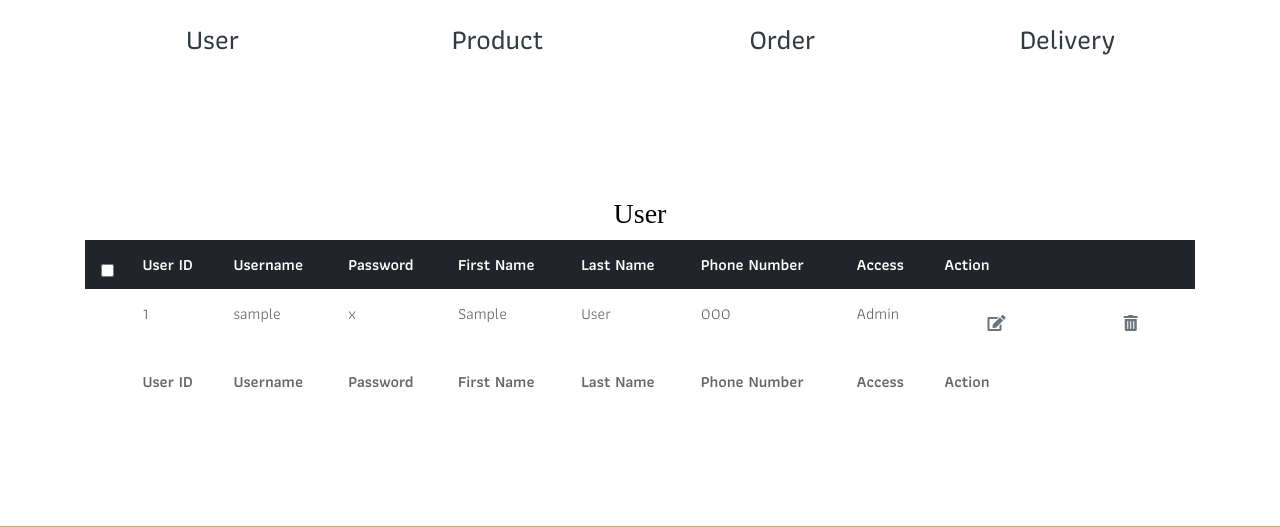
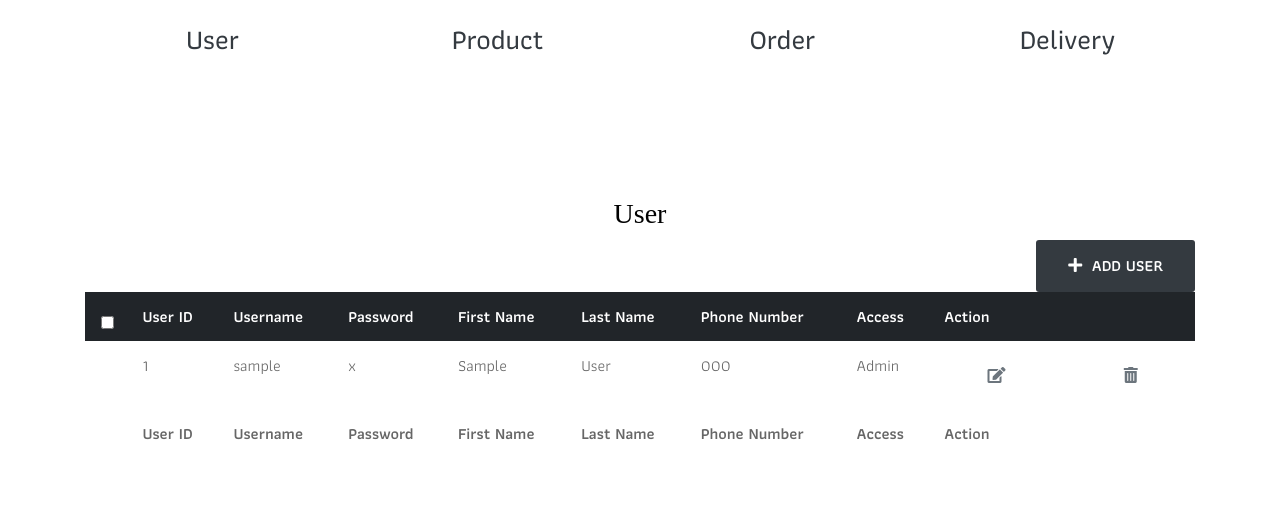
Before and after one commit to norrisasd/OnlineFoodOrderingSystem, a Django app: page /dashboard in a window 1280 px wide. Shown: the part 787-1314 px from the top of the page. Run offline with Django 3.2, Linux system fonts and the light colour scheme; tables that the repository leaves empty hold one stand-in row (values such as "Sample post"); some libraries are stand-ins or nearby versions; some web fonts are replaced.

Commit message:
form for user

```diff
--- a/OnlineFoodOrderingSystem/YamiFood/forms.py
+++ b/OnlineFoodOrderingSystem/YamiFood/forms.py
@@ -4,7 +4,7 @@ from .models import *
 class UserForm(forms.ModelForm):
     class meta:
         model = User
-        fields = '__all__'
+        fields = ('username','password','first_name','lastname','phone_number')
 
 class ProductForm(forms.ModelForm):
     class meta:
--- a/OnlineFoodOrderingSystem/YamiFood/templates/pages/dashboard.html
+++ b/OnlineFoodOrderingSystem/YamiFood/templates/pages/dashboard.html
@@ -66,6 +66,10 @@
 				<div class="col-lg-12">
 					<div class="heading-title text-center">
 						<h2>User</h2>
+						<div class="text-right">
+							<a class="btn btn-dark text-right" href="signup"><i
+								class="fas fa-plus"></i>&nbsp Add User</a>
+						</div>
 						<table id="dataTable" class="table table-borderless table-hover">
 							<thead class="thead-dark">
 								<tr>
@@ -139,6 +143,10 @@
 				<div class="col-lg-12">
 					<div class="heading-title text-center">
 						<h2>Product</h2>
+						<div class="text-right">
+							<a class="btn btn-dark text-right" href="menu"><i
+								class="fas fa-plus"></i>&nbsp Add Product</a>
+						</div>
 						<table id="dataTable1" class="table table-borderless table-hover">
 							<thead class="thead-dark">
 								<tr>
--- a/OnlineFoodOrderingSystem/YamiFood/views.py
+++ b/OnlineFoodOrderingSystem/YamiFood/views.py
@@ -34,9 +34,16 @@ class SignupView(View):
         return render(request,'./pages/signup.html',{'nbar':'signup'})
 
     def post(self, request):
-        form= UserForm(request.POST)
+        form = UserForm(request.POST)
         if form.is_valid():
-            print("keke",request.POST)
+            username = request.POST.get("username")
+            password = request.POST.get("password")
+            first_name = request.POST.get("first_name")
+            last_name = request.POST.get("last_name")
+            phone_number = request.POST.get("phone_number")
+        form = User(username = username, password = password, first_name = first_name, last_name = last_name,
+                    phone_number = phone_number)
+        form.save()
         return redirect('./login')
 
 class DashboardView(View):
```
